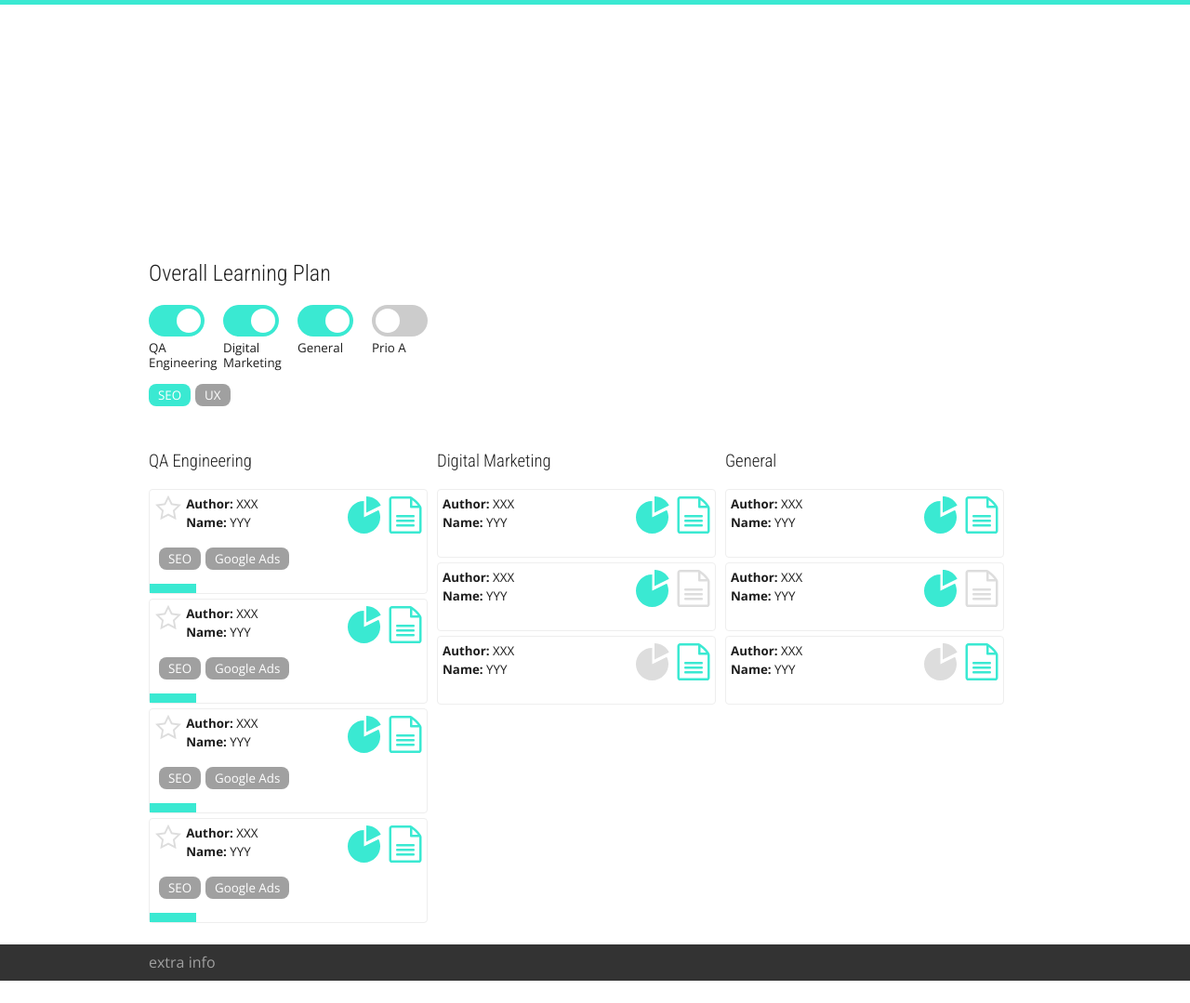
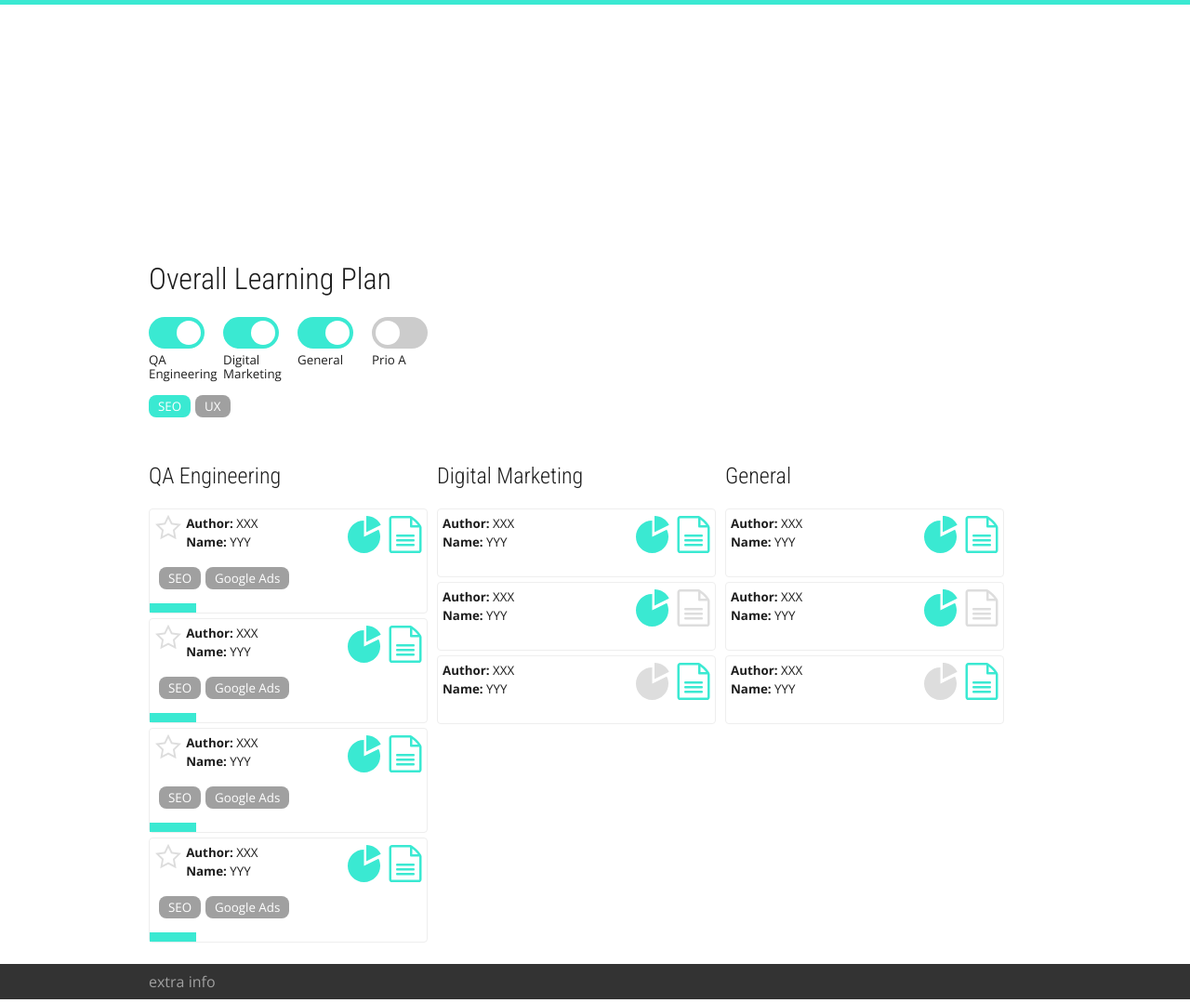
Before and after one commit to nadya-wyn/digitalreallife, a website: page src/my.html in a window 1280 px wide. Shown: the whole page at 93% size. Before the commit the page ends 1058 px from the top, so only its background shows below. Drawn offline with nearby package versions, Linux system fonts and the light colour scheme; files that its build step writes are made by us from their sources; files whose address does not match are found by name.

Commit message:
Fixed heading styles

```diff
--- a/src/my.html
+++ b/src/my.html
@@ -44,7 +44,7 @@
 		<div class="container">
 			<!-- LEARNING DASHBOARD -->
 			<section class="dashboard">
-				<h2>Overall Learning Plan</h2>
+				<h1>Overall Learning Plan</h1>
 
 				<div class="dashboard__filters">
 
@@ -89,7 +89,7 @@
 				<div class="dashboard__catview">
 					<!-- FILTER LIST -->
 					<div class="dashboard__catview-list" id="list1">
-						<h3>QA Engineering</h3>
+						<h2>QA Engineering</h2>
 						<ul class="dashboard__list">
 							<li class="dashboard__list-item">
 								<div class="dashboard__list-item__container">
@@ -245,7 +245,7 @@
 					</div>
 					<!-- FILTER LIST -->
 					<div class="dashboard__catview-list" id="list2">
-						<h3>Digital Marketing</h3>
+						<h2>Digital Marketing</h2>
 						<ul class="dashboard__list">
 							<li class="dashboard__list-item">
 								<div class="dashboard__list-item__container">
@@ -303,7 +303,7 @@
 					</div>
 					<!-- FILTER LIST -->
 					<div class="dashboard__catview-list" id="list3">
-						<h3>General</h3>
+						<h2>General</h2>
 						<ul class="dashboard__list">
 							<li class="dashboard__list-item">
 								<div class="dashboard__list-item__container">
@@ -361,7 +361,7 @@
 					</div>
 					<!-- FILTER LIST -->
 					<div class="dashboard__catview-list visually-hidden" id="list4">
-						<h3>Prio A</h3>
+						<h2>Prio A</h2>
 						<ul class="dashboard__list">
 							<li class="dashboard__list-item">
 								<div class="dashboard__list-item__container">
```
Also changed, not shown: dist/my.html.
